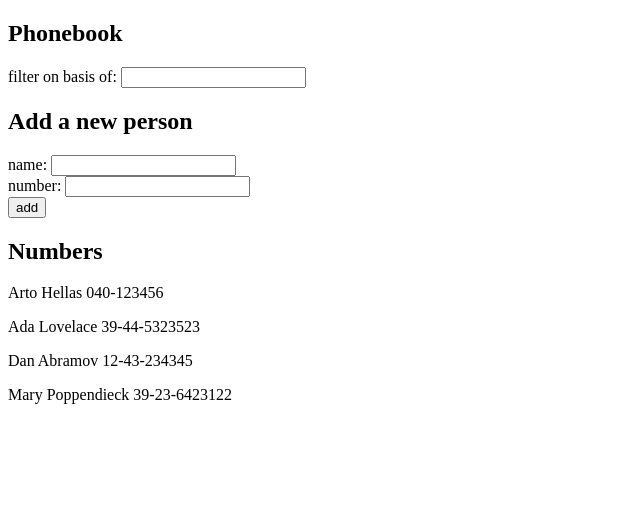
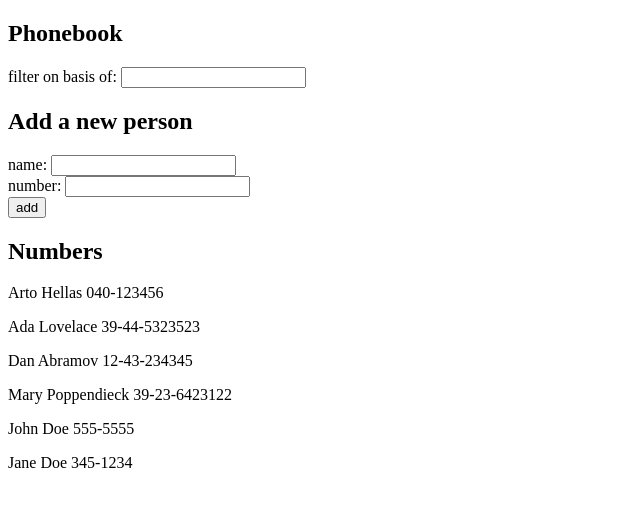
Before and after one commit to paulreyneveld/oftpart2, a React (Create React App) app in the folder phonebook/: page / in a window 1280 px wide. Shown: the top 506 px of the page, without its empty margins (0-640 px from the left). Built offline with nearby package versions, Linux system fonts and the light colour scheme; data requests are answered from the project's data file.

Commit message:
Updated for functionality through 2.15

```diff
--- a/phonebook/db.json
+++ b/phonebook/db.json
@@ -1,5 +1,5 @@
 {
-    "persons":[
+  "persons": [
     {
       "name": "Arto Hellas",
       "number": "040-123456",
@@ -19,6 +19,16 @@
       "name": "Mary Poppendieck",
       "number": "39-23-6423122",
       "id": 4
+    },
+    {
+      "name": "John Doe",
+      "number": "555-5555",
+      "id": 5
+    },
+    {
+      "name": "Jane Doe",
+      "number": "345-1234",
+      "id": 6
     }
   ]
 }
--- a/phonebook/src/App.js
+++ b/phonebook/src/App.js
@@ -45,6 +45,9 @@ const App = () => {
             alert(`${newName} already exists in phonebook`);
         }
         else {
+            axios.post('http://localhost:3001/persons', personObject)
+            .then(response => console.log(response));
+
             setPersons(persons.concat(personObject));
             setNewName('');
         }
```
Also changed, not shown: 1 other file (tests, documents, lock files or other folders). Lines whose indentation alone changed are shown as unchanged.
